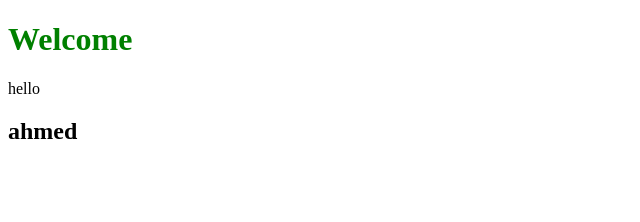
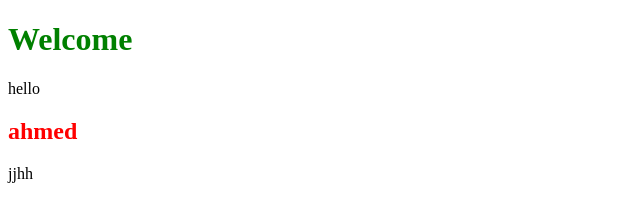
Before and after one commit to ahmed-mostafa48/testrepo3, a plain HTML site: page index.html in a window 1280 px wide. Shown: the whole page, without its empty margins (0-640 px from the left). Drawn offline with Linux system fonts and the light colour scheme.

Commit message:
add another element & change color 3

```diff
--- a/css/style.css
+++ b/css/style.css
@@ -1,3 +1,7 @@
 h1{
     color: green;
 }
+
+.a{
+    color: red;
+}
--- a/index.html
+++ b/index.html
@@ -11,7 +11,7 @@
 
     <h1>Welcome</h1>
      <p>hello</p>
-    <h2>ahmed</h2>
-
+    <h2 class="a">ahmed</h2>
+    <p>jjhh</p>
 </body>
 </html>
```
